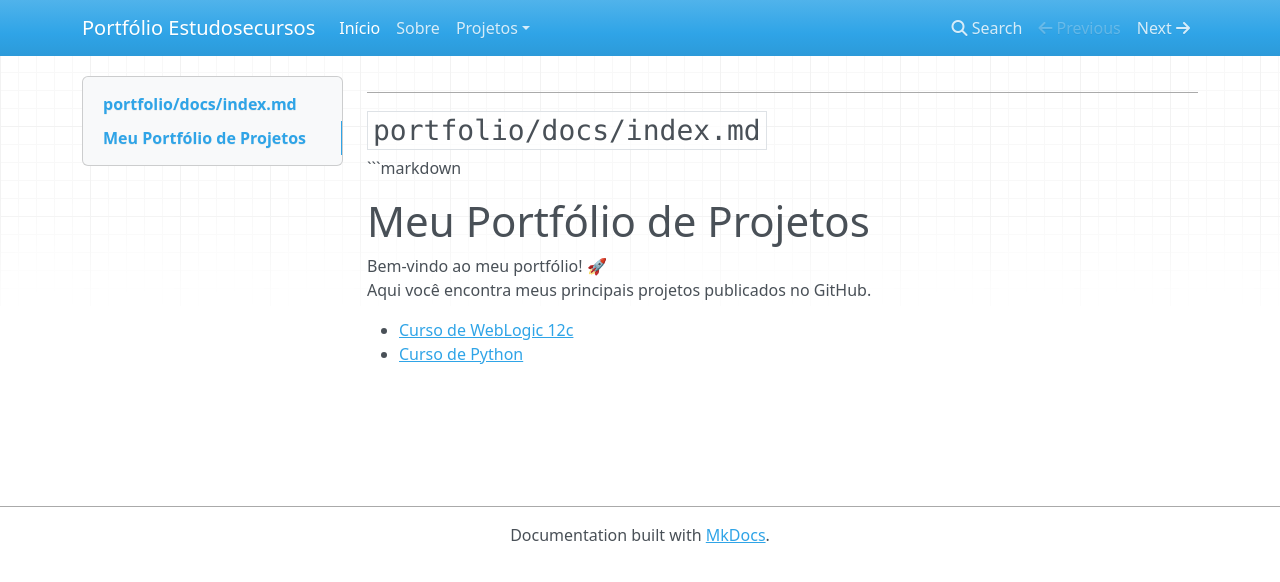
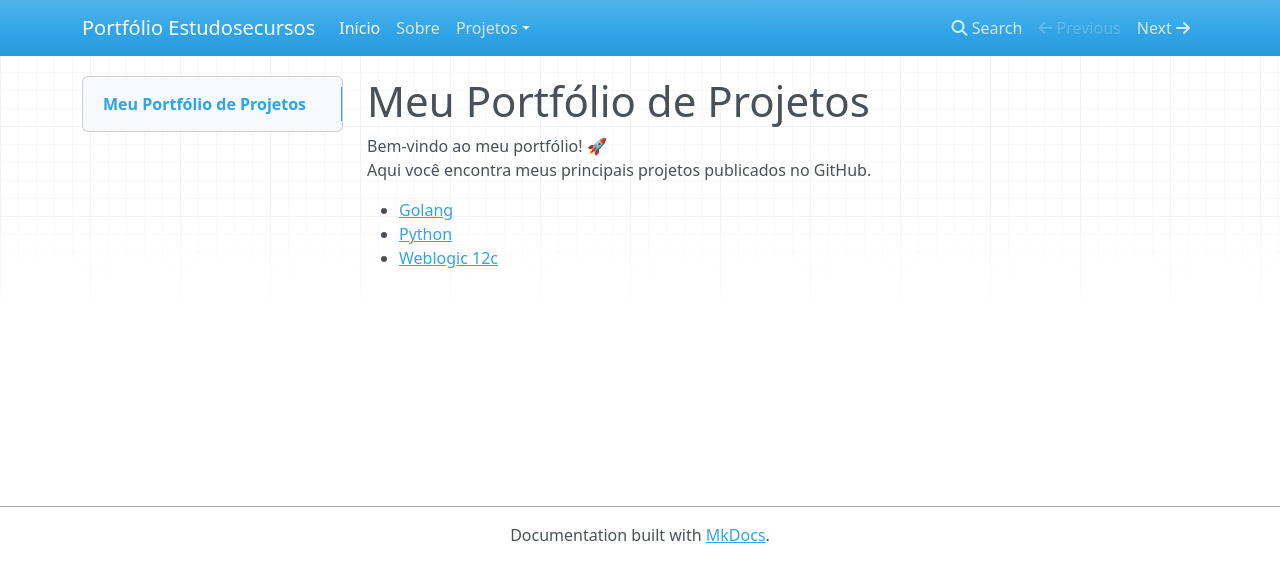
Before and after one commit to Estudosecursos/portfolio, an MkDocs documentation site: the page built from docs/index.md, in a window 1280 px wide. Shown: the top 582 px of the page. Built offline with MkDocs 1.6.1, drawn with Linux system fonts in a browser that asks for light colours; nearby versions of some CDN libraries.

Commit message:
Ajuste no Portfolio.

````diff
--- a/docs/index.md
+++ b/docs/index.md
@@ -1,11 +1,8 @@
----
-
-## `portfolio/docs/index.md`
-```markdown
 # Meu Portfólio de Projetos
 
 Bem-vindo ao meu portfólio! 🚀
 Aqui você encontra meus principais projetos publicados no GitHub.
 
-- [Curso de WebLogic 12c](projects/curso-weblogic-12c.md)
-- [Curso de Python](projects/curso-python.md)
+- [Golang](projects/curso-golang.md)
+- [Python](projects/curso-python.md)
+- [Weblogic 12c](projects/curso-weblogic-12c.md)
--- a/mkdocs.yml
+++ b/mkdocs.yml
@@ -3,6 +3,6 @@ nav:
   - Início: index.md
   - Sobre: about.md
   - Projetos:
+      - Golang: projects/curso-golang.md
+      - Python: projects/curso-python.md
       - Weblogic 12c: projects/curso-weblogic-12c.md
-      - Python: projects/curso-python.md
-      - Golang: projects/curso-golang.md
````
